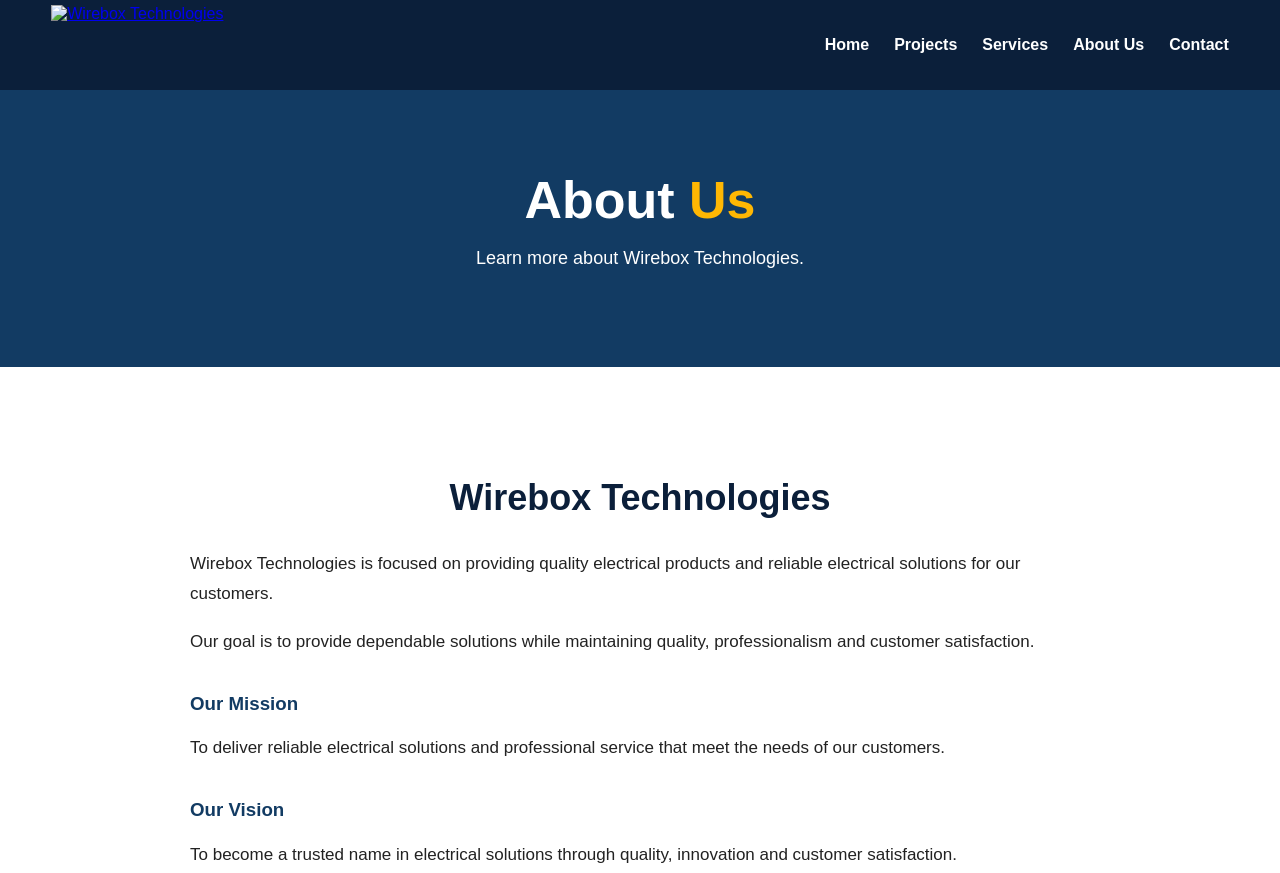
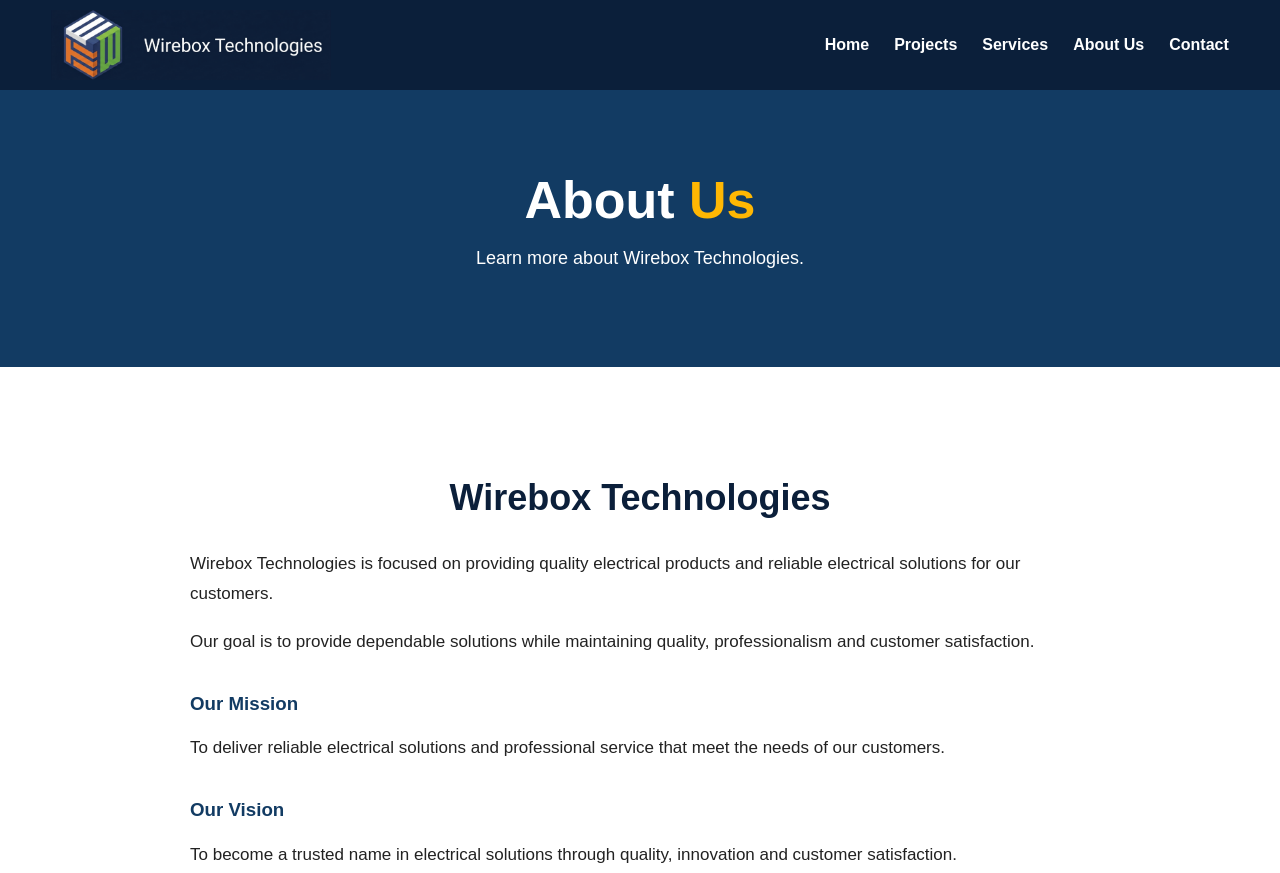
Before and after one commit to sachin08thakor/website, a plain HTML site: page about.html in a window 1280 px wide. Shown: the top 873 px of the page. Drawn offline with Linux system fonts and the light colour scheme.

Commit message:
Update logo image path in about.html

```diff
--- a/about.html
+++ b/about.html
@@ -6,7 +6,7 @@
   <title>Wirebox Technologies | About Us</title>
   <link rel="stylesheet" href="style.css">
 </head><body><header class="header">  <a href="index.html" class="logo-link">
-    <img src="Log.png" alt="Wirebox Technologies" class="logo">
+    <img src="images/Log.png" alt="Wirebox Technologies" class="logo">
   </a>  <button class="menu-button" onclick="toggleMenu()" aria-label="Open Menu">
     ☰
   </button>  <nav id="mainNav">
```
